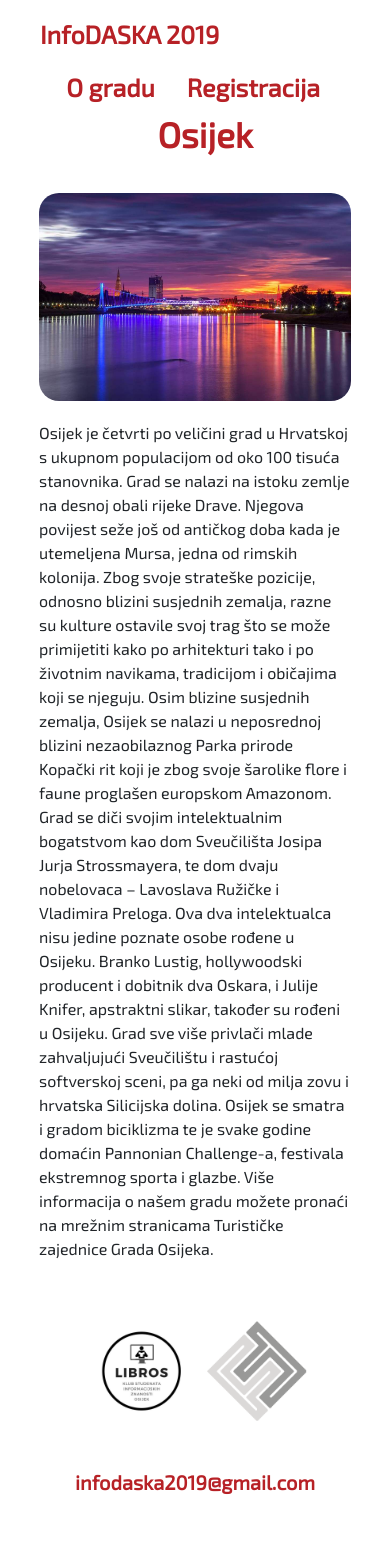
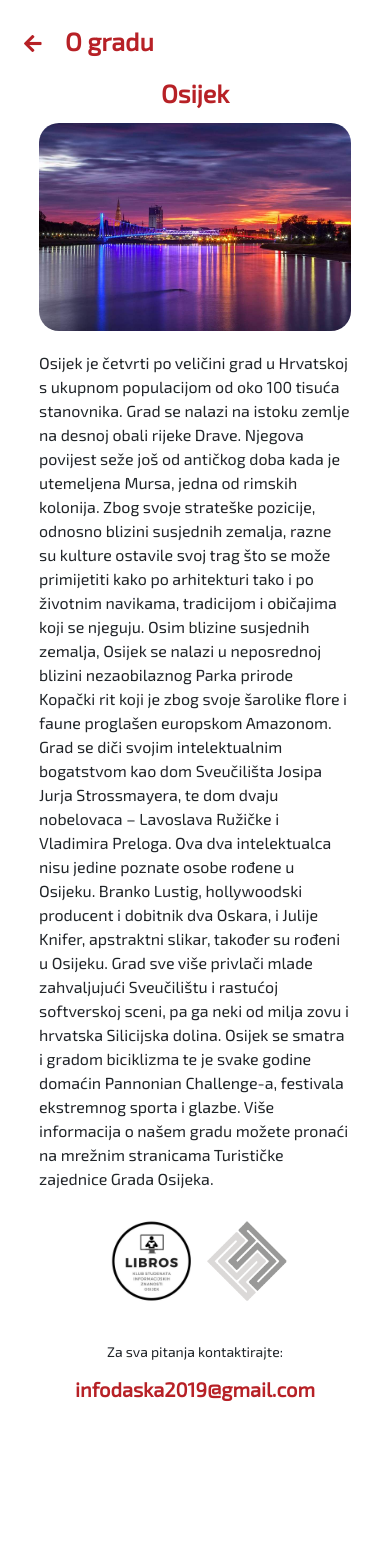
Before and after one commit to Cvijetin/InfoDASKA, a PHP site: page /grad.html in a window 390 px wide. After the commit the page ends 1401 px from the top, so only its background shows below. Run offline with PHP 8.4, Linux system fonts and the light colour scheme; data comes from the database, SQL or seed files in the repository; classes that the project's autoload settings leave out are loaded by file name; some libraries are stand-ins or nearby versions.

Commit message:
rwd update

```diff
--- a/css/style.css
+++ b/css/style.css
@@ -41,8 +41,6 @@ h1 {
   margin-bottom: 30px;
 
   color: #b72126;
-
-  margin-left: 20px;
 
   font-weight: bold;
 
@@ -326,11 +324,15 @@ label{
 
 
 .back{
+display: inline-block;
+padding-right: 30px;
+font-size: 30px;
 
-  display: inline-block;
+}
 
-  font-size: 30px;
-
+.fas:hover{
+  color: grey;
+  cursor: pointer;
 }
 
 i{
@@ -402,6 +404,10 @@ li{
   font-size: 18px;
 }
 
+.logos{
+  padding-bottom: 30px;
+}
+
 p {
   font-family: 'Exo 2', sans-serif;
   font-size: 18px;
@@ -414,7 +420,7 @@ color: #b72126;
 text-align: center;
 }
 h4 {
-margin-top: 50px;
+  padding-bottom: 20px;
 font-family: 'Exo 2', sans-serif;
 color: #b72126;
 text-align: center;
@@ -484,20 +490,15 @@ height: 100px;
 margin-bottom: 40px;
 }
 
-.icon3{
-margin-top: 20px;
-
-margin-left:10px;
-}
 
 .double {
 
-margin-top: 50px;
+margin-top: 35px;
 
 
 }
 .pading {
-padding-top: 40px;
+padding-top: 20px;
 
 
 }
@@ -534,6 +535,18 @@ margin:auto;
   background: #b30000;
 }
 
+.icon3{
+  width: 150px;
+}
+
+
+.icon2{
+  width: 120px;
+}
+
+.btn-right{
+  float: right;
+}
 /* ------------------------------------ grad ------------------------------- */
 .city-photos{
   border-radius: 20px;
@@ -542,3 +555,60 @@ margin:auto;
   padding-top: 10px;
   padding-bottom: 20px;
 }
+/* -------------------- mobile prijava ---------------------------------------*/
+@media screen and (max-width: 600px) {
+  .registration {
+
+  }
+  img{
+    width: 100%;
+  }
+  .icon3{
+    width: 100px;
+  }
+
+.icon2{
+  width: 80px;
+}
+.form-input{
+width: 50%;
+}
+
+.btn-right{
+float: none;
+}
+.nav-link{
+  font-size: 11px;
+}
+.daska{
+ display: none;
+}
+.header-wrapper{
+  text-align: center;
+  height: 50px;
+}
+header{
+  margin-left: 0 !important;
+}
+.register{
+  margin-left: -15px !important;
+  padding-bottom: 20px;
+  padding-top: 20px;
+}
+h1{
+  font-size: 25px;
+  margin-bottom: 5px;
+}
+li, p{
+  font-size: 14px;
+}
+.logo_center{
+  margin-bottom: 50px;
+}
+.back{
+  font-size: 20px;
+  padding-right: 20px;
+}
+}
+
+/* ---------------------navbar------------------------------------------------------ */
--- a/grad.html
+++ b/grad.html
@@ -11,12 +11,14 @@
     <meta property="og:type" content="website" />
     <meta property="og:title" content="infoDaska2019" />
     <meta property="og:image" content="http://it.ffos.hr/P320182019/jzilic/daskalogo.png" />
-
+    <meta name="viewport" content="width=device-width,initial-scale=1.0">
     <link rel="stylesheet" href="https://maxcdn.bootstrapcdn.com/bootstrap/4.0.0-beta/css/bootstrap.min.css"
         integrity="sha384-/Y6pD6FV/Vv2HJnA6t+vslU6fwYXjCFtcEpHbNJ0lyAFsXTsjBbfaDjzALeQsN6M" crossorigin="anonymous">
     <link rel="stylesheet" href="css/style.css">
     <link rel="icon" href="favicon.ico" type="image/x-icon" />
     <link href="https://fonts.googleapis.com/css?family=Exo+2" rel="stylesheet">
+    <link rel="stylesheet" href="https://use.fontawesome.com/releases/v5.6.0/css/all.css"
+        integrity="sha384-aOkxzJ5uQz7WBObEZcHvV5JvRW3TUc2rNPA7pe3AwnsUohiw1Vj2Rgx2KSOkF5+h" crossorigin="anonymous">
     <style>
         @import url('https://fonts.googleapis.com/css?family=Raleway');
     </style>
@@ -28,20 +30,20 @@
 </head>
 
 <body>
-    <header class="header-wrapper">
-        <div class="header-item left">
-            <a class="nav-link" href="index.html">InfoDASKA 2019</a>
+    <header class="register">
+
+        <div class="back">
+
+            <a href="index.html"><i class="fas fa-arrow-left"></i></a>
+
         </div>
-        <div class="header-item right">
-            <a class="nav-link" href="prijava.html">Registracija</a>
+
+        <div class="title" id="modal">
+
+            <h1>O gradu</h1>
+
         </div>
-        <div class="header-item right">
-            <a class="nav-link" href="grad.html">O gradu</a>
-        </div>
-        <!--
-      <div class="header-item right">
-        <a class="nav-link" href="#">Program</a>
-      </div> -->
+
     </header>
     <h1 class="center" id="city">Osijek</h1>
     <div class="row">
@@ -69,13 +71,15 @@
     </div>
     <footer class="footer_text pading" id="footer">
         <div class="pad-bottom">
-            <a href="https://www.facebook.com/klublibros/"> <img class="icon3" width="100px" height="100px"
-                    src="img/libros_logo.jpg"> </a>
-            <a href="http://www.ffos.unios.hr/"> <img class="icon3" width="100px" height="100px" src="img/ffos.png">
-            </a>
+            <div class="logos">
+                <a href="https://www.facebook.com/klublibros/"> <img class="icon3" src="img/libros_logo.jpg"> </a>
+                <a href="http://www.ffos.unios.hr/"> <img class="icon2" src="img/ffos.png"> </a>
+            </div>
+            <p>Za sva pitanja kontaktirajte:</p>
             <h4 class="card-title">infodaska2019@gmail.com</h4>
         </div>
     </footer>
+
 
     <script src="https://ajax.googleapis.com/ajax/libs/jquery/3.2.1/jquery.min.js"></script>
     <script src="https://cdnjs.cloudflare.com/ajax/libs/popper.js/1.12.2/umd/popper.min.js"></script>
--- a/prijava.html
+++ b/prijava.html
@@ -11,7 +11,7 @@
     <title>Registracija</title>
 
     <meta name="description" content="InfoDaska2019">
-
+    <meta name="viewport" content="width=device-width,initial-scale=1.0">
     <meta name="author" content="InfoDaska2019">
 
     <link rel="stylesheet" href="https://use.fontawesome.com/releases/v5.6.0/css/all.css" integrity="sha384-aOkxzJ5uQz7WBObEZcHvV5JvRW3TUc2rNPA7pe3AwnsUohiw1Vj2Rgx2KSOkF5+h"
@@ -46,7 +46,7 @@
 
 <body>
 
-    <header>
+    <header class="register">
 
         <div class="back">
 
@@ -97,7 +97,7 @@
 
             </div>
             <div class="btnDodaj">
-                <a href="#" class="btn-success btn-lg right" id="dodaj">Dodaj</a>
+                <a href="#" class="btn-success btn-lg btn-right" id="dodaj">Dodaj</a>
             </div>
 
         </div>
```
Also changed, not shown: index.html (+14 -12 lines), js/skripta.js (line endings or trailing spaces), 1 other file. Lines whose indentation alone changed are shown as unchanged.
